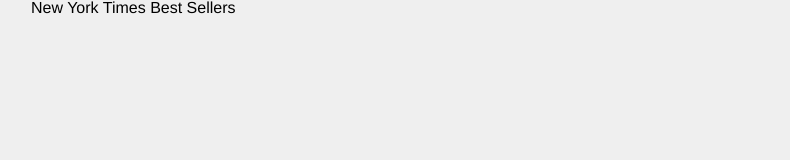
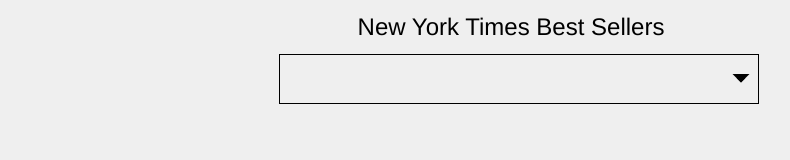
Before and after one commit to joshuarule/best-seller, a website: page index.html in a window 1280 px wide. Shown: the whole page, without its empty margins (129-919 px from the left). Drawn offline with nearby package versions, Linux system fonts and the light colour scheme.

Commit message:
change select dropdown and use background images

```diff
--- a/assets/sass/screen.scss
+++ b/assets/sass/screen.scss
@@ -14,22 +14,60 @@
   background: #EFEFEF;
 }
 
+header {
+  text-align: center;
+}
+
+h1 {
+  font-size: 24px;
+  padding: 15px;
+}
+
 select {
   width: 100%;
+  display: inline-block;
   margin: 0;
   height: 50px;
-  // font-size: 50px;
+  font-size: 18px;
   background: transparent;
   outline: 0;
   background: rgba(0, 0, 0, 0) !important;
-  border: 0;
+  border: 1px solid black;
   border-radius: 0;
   -webkit-appearance: none;
+  text-indent: 10px;
+}
+
+.select-wrap {
+  position: relative;
+  width: 50%;
+  display: inline-block;
+  margin-right: -15px;
+  text-align: center;
+  margin-bottom: 10px;
+
+  &:after {
+    $size: 6px;
+    position: absolute;
+    top: 14px;
+    right: $size*2;
+    // bottom: -$size*2;
+    content: '';
+    border-bottom:  $size solid    black;
+    border-right:    $size solid black;
+    border-left:    $size solid transparent;
+    border-top:     $size solid transparent;
+    @include rotate(45deg);
+
+  }
 }
 
 .container {
   max-width: 960px;
   margin: 0 auto;
+}
+
+img {
 }
 
 ul {
@@ -107,6 +145,10 @@
 .book-image {
   float: left;
   width: 120px;
-  height: auto;
+  height: 190px;
   margin-right: 10px;
+  background-size: cover;
+  background-position: center center;
+  background-repeat: no-repeat;
+  // content:'';
 }
--- a/index.html
+++ b/index.html
@@ -24,7 +24,7 @@
             bookList = x.results.books;
 
             for (var i = 0; i < bookList.length; i++) {
-              $(".booklist").append("<li><span class='rank'>" + bookList[i].rank + "</span><img class='book-image' src=" + bookList[i].book_image + "><div class='info'><h1>" + bookList[i].title + "</h1><a href='http://www.amazon.com/gp/product/" + bookList[i].primary_isbn10 + "' target='_blank'>Amazon</a></div><div class='cf'></div></li>");
+              $(".booklist").append("<li><span class='rank'>" + bookList[i].rank + "</span><img class='book-image' style='background-image: url("+ bookList[i].book_image +")'><div class='info'><h2>" + bookList[i].title + "</h2><a href='http://www.amazon.com/gp/product/" + bookList[i].primary_isbn10 + "' target='_blank'>Amazon</a></div><div class='cf'></div></li>");
             };
           }
 
@@ -122,12 +122,20 @@
             <p class="browsehappy">You are using an <strong>outdated</strong> browser. Please <a href="http://browsehappy.com/">upgrade your browser</a> to improve your experience.</p>
         <![endif]-->
         <div class="container">
-          <h1>New York Times Best Sellers</h1>
-          <select name="category" id="category">
-          </select>
+          <header>
+            <h1>New York Times Best Sellers</h1>
+            <div class="select-wrap">
+              <select name="category" id="category"></select>
+            </div>
+          </header>
+
           <!-- <div id="drawing_board"></div> -->
-          <ul class="booklist"></ul>
+          <ul class="booklist">
+
+          </ul>
+          <div class="cf"></div>
         </div>
+
 
         <!-- Add your site or application content here -->
         <!-- <p>Hello world! This is HTML5 Boilerplate.</p> -->
```
Also changed, not shown: css/screen.css.
